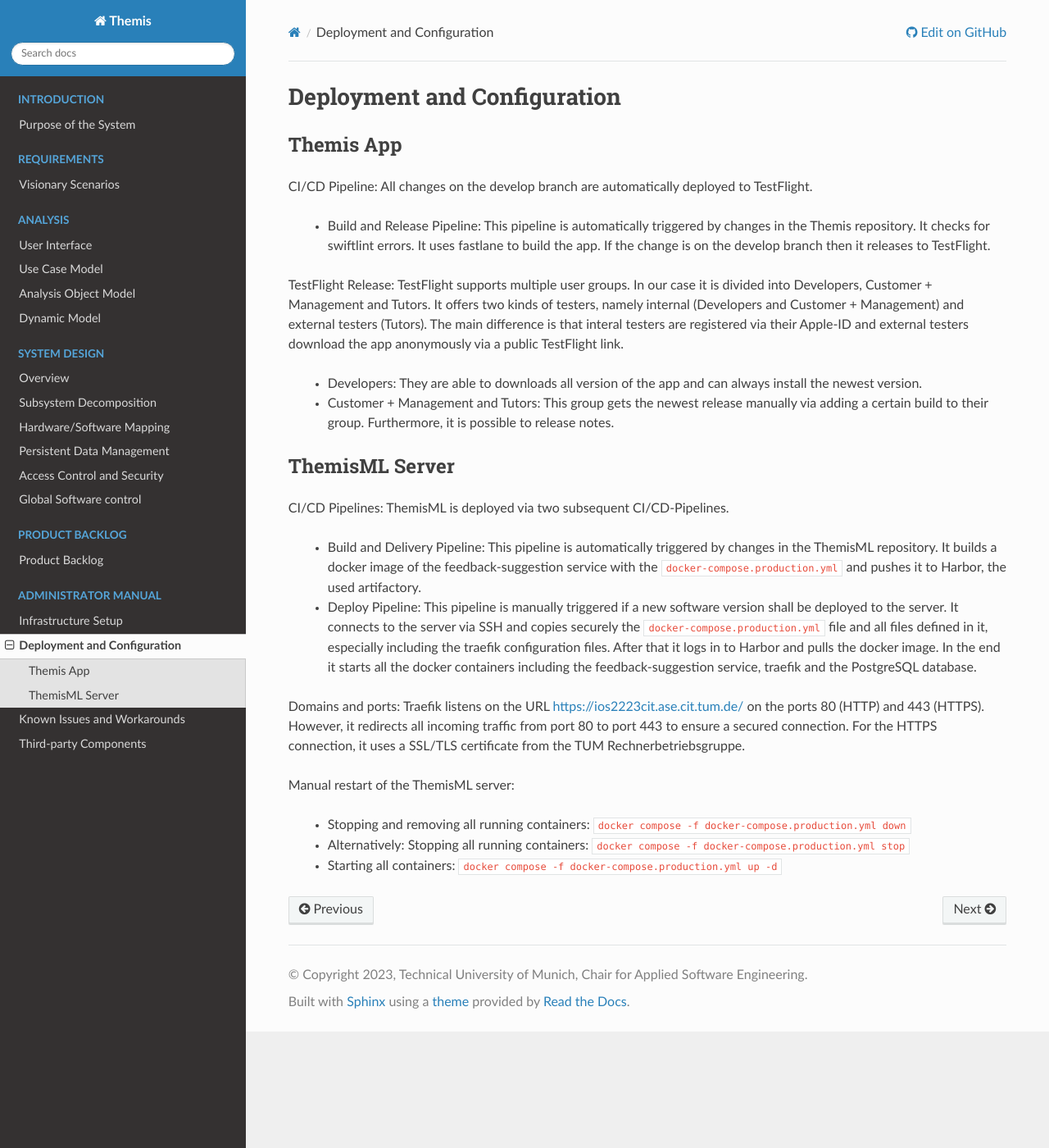
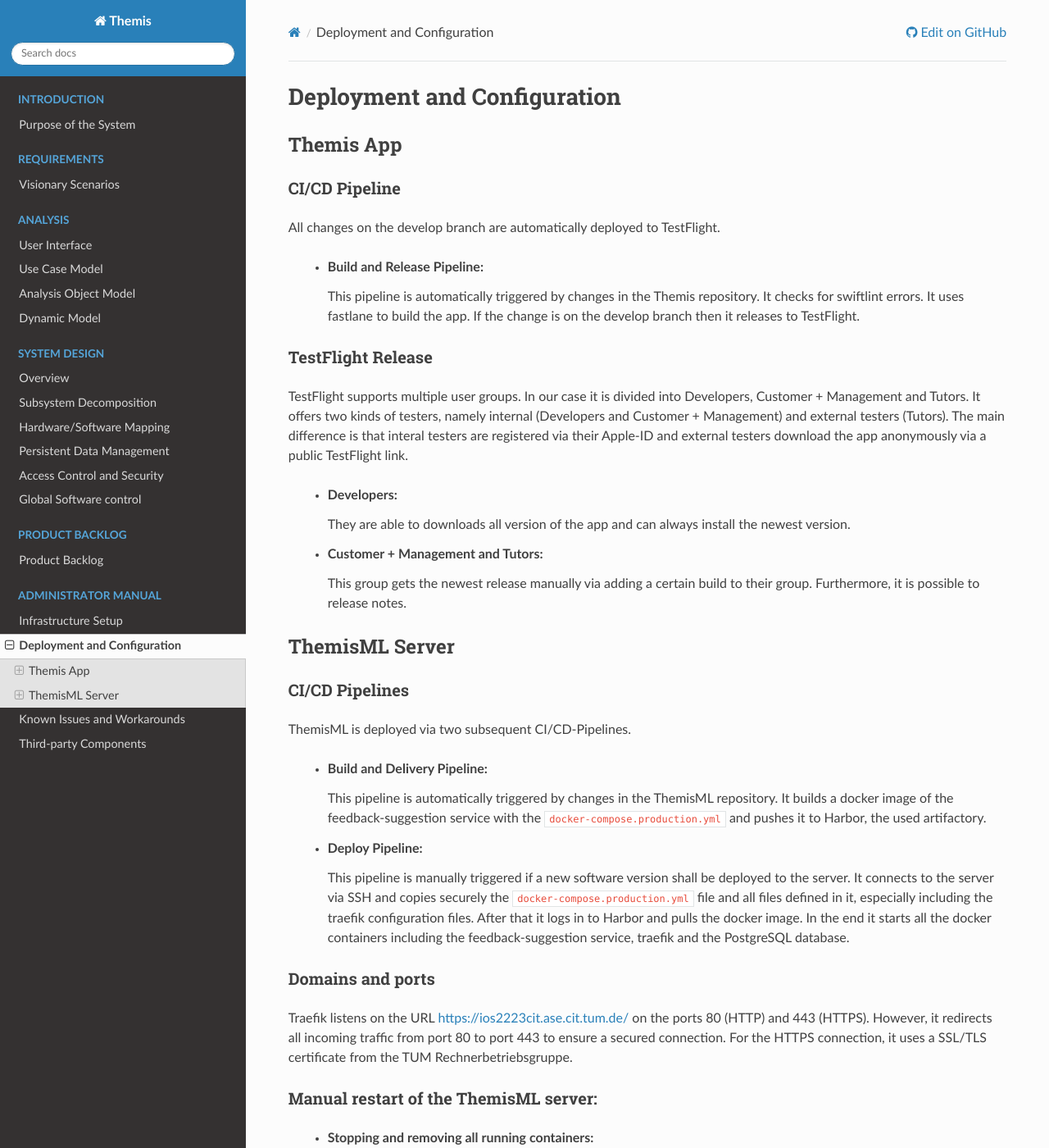
Before and after one commit to ls1intum/Themis, a Sphinx documentation site: the page built from docs/admin/deployment.rst, in a window 1280 px wide and 1400 px high. Shown: the whole window at 82% size. Built offline with Sphinx 7.4.7 and the Read the Docs theme 2.0.0, drawn with Linux system fonts in a browser that asks for light colours; some of the changed text lies outside the part shown.

Commit message:
last one...

```diff
--- a/docs/admin/deployment.rst
+++ b/docs/admin/deployment.rst
@@ -3,59 +3,81 @@ Deployment and Configuration
 
 .. Describe the steps an system administrator needs to take to install your system on the infrastructure described in the section above. If necessary explain any parameters like domains, IP addresses, ports, etc. within your system that need to be configured. This does not include details about the configuration of your infrastructure, which should already be described in the previous section.
 
-*****
+-----------
 Themis App
-*****
+-----------
 
-CI/CD Pipeline:
+~~~~~~~~~~~~~~~
+CI/CD Pipeline
+~~~~~~~~~~~~~~~
+
 All changes on the develop branch are automatically deployed to TestFlight.
 
-  * Build and Release Pipeline:
+  * **Build and Release Pipeline:**
+
     This pipeline is automatically triggered by changes in the Themis repository. It checks for swiftlint errors. It uses
     fastlane to build the app. If the change is on the develop branch then it releases to TestFlight.
 
+~~~~~~~~~~~~~~~~~~~
+TestFlight Release
+~~~~~~~~~~~~~~~~~~~
 
-TestFlight Release:
 TestFlight supports multiple user groups. In our case it is divided into Developers, Customer + Management and Tutors.
 It offers two kinds of testers, namely internal (Developers and Customer + Management) and external testers (Tutors). The
 main difference is that interal testers are registered via their Apple-ID and external testers download the app anonymously
 via a public TestFlight link.
 
-  * Developers:
+  * **Developers:**
+
     They are able to downloads all version of the app and can always install the newest version.
 
-  * Customer + Management and Tutors:
+  * **Customer + Management and Tutors:**
+
     This group gets the newest release manually via adding a certain build to their group. Furthermore, it is possible to
     release notes.
 
-*****
+----------------
 ThemisML Server
-*****
+----------------
 
-CI/CD Pipelines:
+~~~~~~~~~~~~~~~~
+CI/CD Pipelines
+~~~~~~~~~~~~~~~~
+
 ThemisML is deployed via two subsequent CI/CD-Pipelines.
 
-  * Build and Delivery Pipeline:
+  * **Build and Delivery Pipeline:**
+
     This pipeline is automatically triggered by changes in the ThemisML repository. It builds a docker image of the
     feedback-suggestion service with the ``docker-compose.production.yml`` and pushes it to Harbor, the used artifactory.
 
-  * Deploy Pipeline:
+  * **Deploy Pipeline:**
+
     This pipeline is manually triggered if a new software version shall be deployed to the server. It connects to the server
     via SSH and copies securely the ``docker-compose.production.yml`` file and all files defined in it, especially including
     the traefik configuration files. After that it logs in to Harbor and pulls the docker image. In the end it starts all the
     docker containers including the feedback-suggestion service, traefik and the PostgreSQL database.
 
+~~~~~~~~~~~~~~~~~~
+Domains and ports
+~~~~~~~~~~~~~~~~~~
 
-Domains and ports:
 Traefik listens on the URL `https://ios2223cit.ase.cit.tum.de/ <https://ios2223cit.ase.cit.tum.de/>`_ on the ports 80 (HTTP) and 443 (HTTPS). However, it
 redirects all incoming traffic from port 80 to port 443 to ensure a secured connection. For the HTTPS connection, it
 uses a SSL/TLS certificate from the TUM Rechnerbetriebsgruppe.
 
+~~~~~~~~~~~~~~~~~~~~~~~~~~~~~~~~~~~~~~~
 Manual restart of the ThemisML server:
+~~~~~~~~~~~~~~~~~~~~~~~~~~~~~~~~~~~~~~~
 
-  * Stopping and removing all running containers: ``docker compose -f docker-compose.production.yml down``
+  * **Stopping and removing all running containers:**
 
-  * Alternatively:
-    Stopping all running containers: ``docker compose -f docker-compose.production.yml stop``
+    ``docker compose -f docker-compose.production.yml down``
 
-  * Starting all containers: ``docker compose -f docker-compose.production.yml up -d``
+  * **Alternatively stopping all running containers:**
+
+    ``docker compose -f docker-compose.production.yml stop``
+
+  * **Starting all containers:**
+
+    ``docker compose -f docker-compose.production.yml up -d``
--- a/docs/admin/infrastructure.rst
+++ b/docs/admin/infrastructure.rst
@@ -7,7 +7,7 @@ Infrastructure Setup
 Themis App
 *****
 
-The app can be installed on iPads via TestFlight. Therefore, it requires TestFlight to be installed on the iPad and the user
+The app can be installed on iPads via `TestFlight`_. Therefore, it requires TestFlight to be installed on the iPad and the user
 to be part of at least one group, either via Apple-ID or via public TestFlight link. The only formal requirement is iPadOS 16.
 
 Apart from that, the iPad app can also be tested via XCode and its integrated Simulator.
```
Also changed, not shown: other parts of docs/admin/infrastructure.rst (+2 -1 lines).
